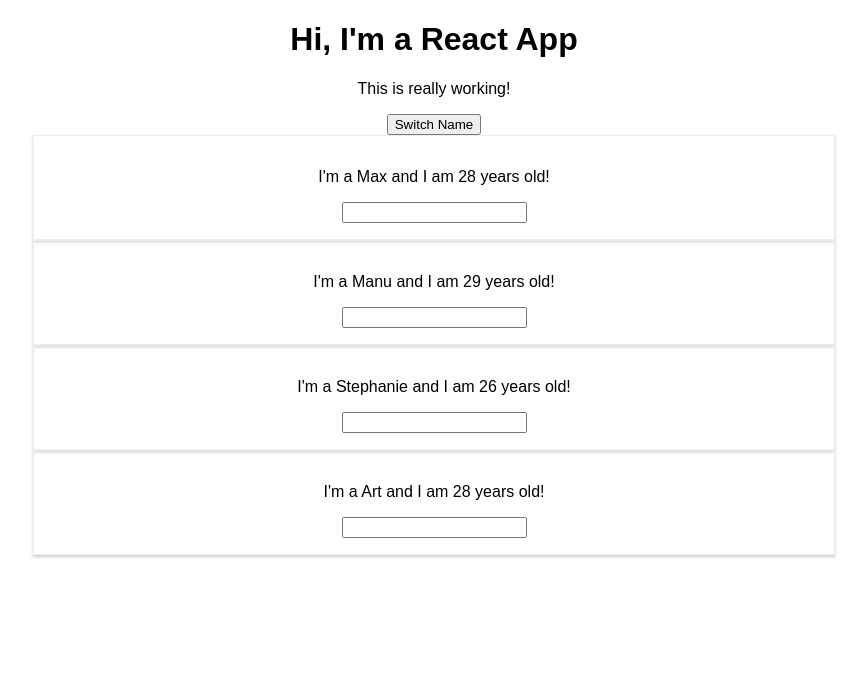
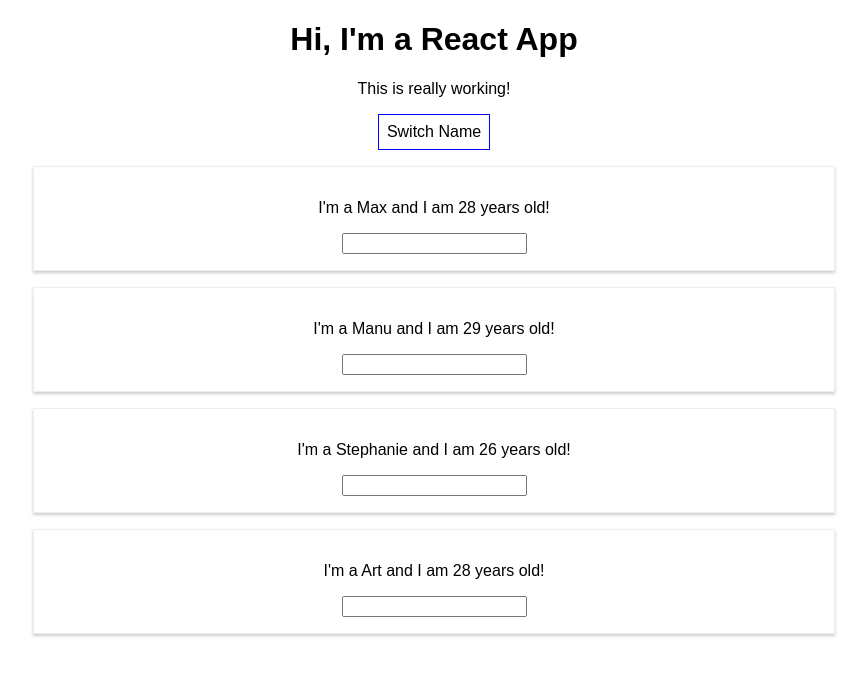
Before and after one commit to artseven/diving-deep, a React (Create React App) app: page / in a window 1280 px wide. Shown: the top 676 px of the page, without its empty margins (206-1073 px from the left). Built offline with nearby package versions, Linux system fonts and the light colour scheme.

Commit message:
inline styling

```diff
--- a/src/App.js
+++ b/src/App.js
@@ -37,11 +37,21 @@
     });
   };
 
+  const style = {
+    backgroundColor: "white",
+    font: "inherit",
+    border: "1px solid blue",
+    padding: "8px",
+    cursor: 'pointer'
+  };
+
   return (
     <div className="App">
       <h1>Hi, I'm a React App</h1>
       <p>This is really working!</p>
-      <button onClick={() => switchNameHandler("Maximilian!!")}>
+      <button
+        style={style}
+        onClick={() => switchNameHandler("Maximilian!!")}>
         Switch Name
       </button>
       <Person
--- a/src/Person/Person.css
+++ b/src/Person/Person.css
@@ -1,6 +1,6 @@
 .Person {
     width: 60%;
-    margin: auto;
+    margin: 16px auto;
     border: 1px solid #eee;
     box-shadow: 0 2px 3px #ccc;
     padding: 16px;
```
